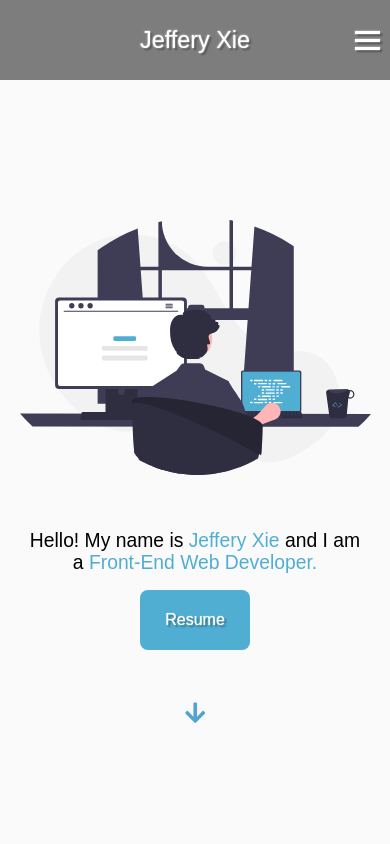
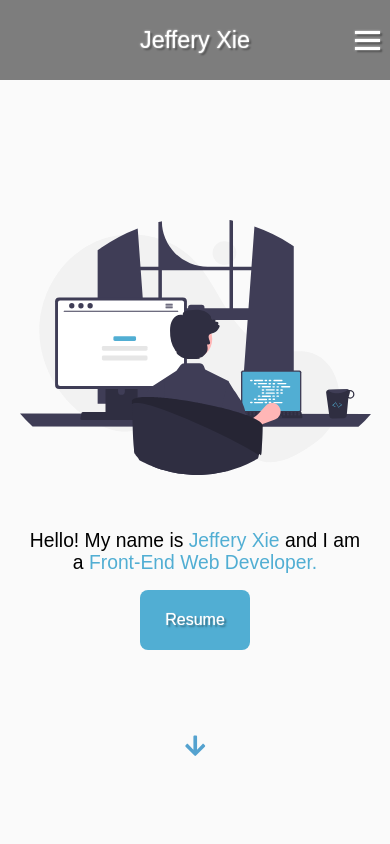
Before and after one commit to rJefferyXie/Portfolio, a React (Create React App) app: page / in a window 390 px wide. Shown: the top 844 px of the page. Built offline with nearby package versions, Linux system fonts and the light colour scheme.

Commit message:
Moved arrow down for mobile.

```diff
--- a/src/Components/Hero/Hero.css
+++ b/src/Components/Hero/Hero.css
@@ -68,12 +68,20 @@
         width: 90%;
     }
 
+    .Arrow-container {
+        top: calc(100% - 15vh);
+    }
+
     .Down-arrow {
         font-size: var(--step-3);
     }
 }
 
 @media screen and (max-width: 720px) {
+    .Arrow-container {
+        top: calc(100% - 13vh);
+    }
+
     .Down-arrow {
         font-size: var(--step-5);
     }
```
